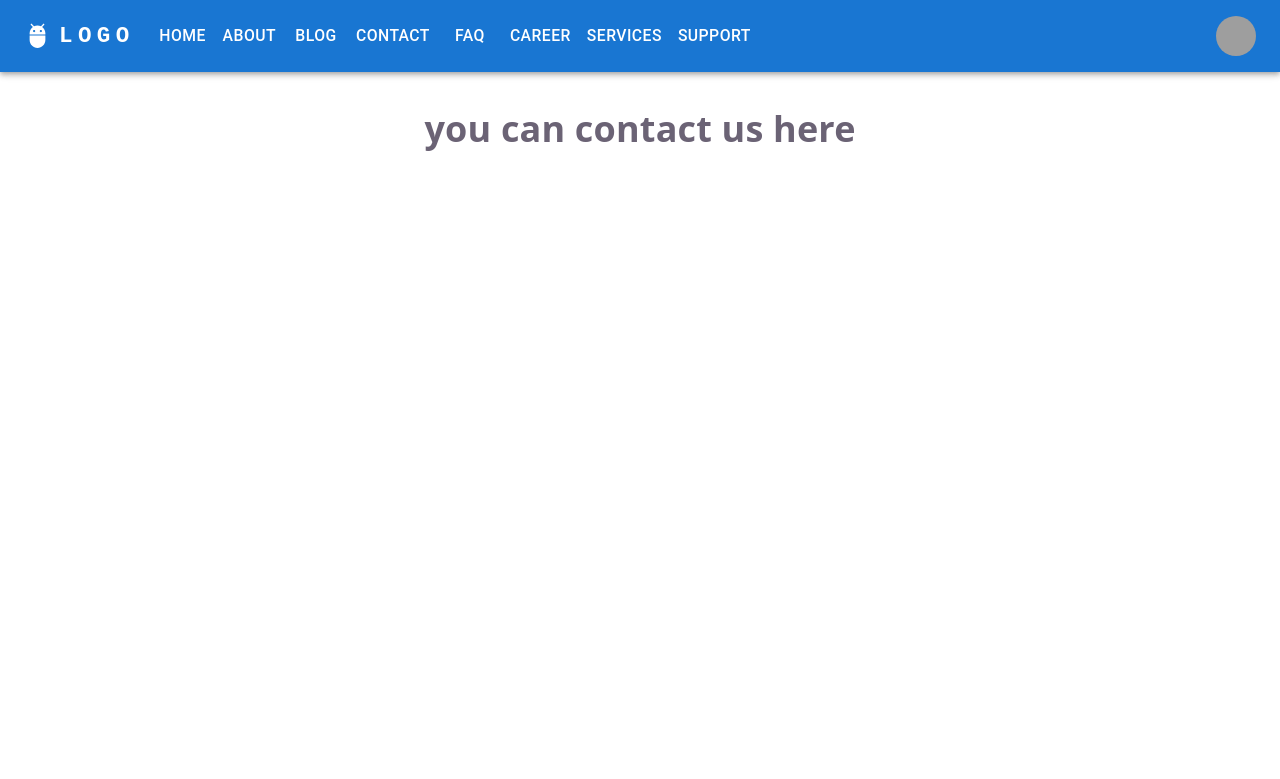
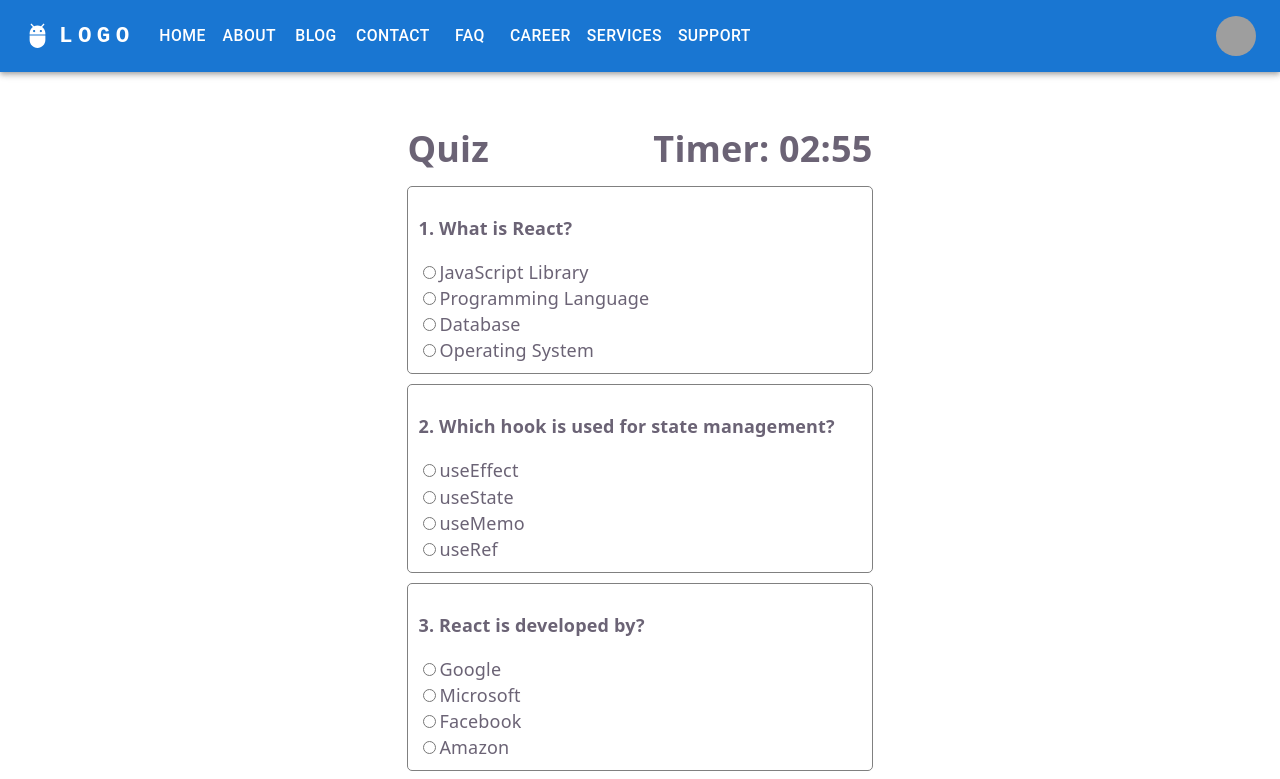
Before and after one commit to rashid-husain/sample-applications, a React (Vite) app: page /contact in a window 1280 px wide. Shown: the top 779 px of the page. Built offline with nearby package versions, Linux system fonts and the light colour scheme; grey boxes are pictures that could not be loaded.

Commit message:
worked on quiz implementation

```diff
--- /dev/null
+++ b/src/pages/constant/questions.constant.jsx
@@ -0,0 +1,114 @@
+const questions = [
+    {
+        id: 1,
+        question: "What is React?",
+        options: [
+            "JavaScript Library",
+            "Programming Language",
+            "Database",
+            "Operating System"
+        ],
+        answer: "JavaScript Library"
+    },
+    {
+        id: 2,
+        question: "Which hook is used for state management?",
+        options: [
+            "useEffect",
+            "useState",
+            "useMemo",
+            "useRef"
+        ],
+        answer: "useState"
+    },
+    {
+        id: 3,
+        question: "React is developed by?",
+        options: [
+            "Google",
+            "Microsoft",
+            "Facebook",
+            "Amazon"
+        ],
+        answer: "Facebook"
+    },
+    {
+        id: 4,
+        question: "JSX stands for?",
+        options: [
+            "JavaScript XML",
+            "Java Syntax XML",
+            "JSON XML",
+            "JavaScript Extension"
+        ],
+        answer: "JavaScript XML"
+    },
+    {
+        id: 5,
+        question: "Which hook is used for side effects?",
+        options: [
+            "useState",
+            "useEffect",
+            "useMemo",
+            "useReducer"
+        ],
+        answer: "useEffect"
+    },
+    {
+        id: 6,
+        question: "Which prop is mandatory while rendering list?",
+        options: [
+            "index",
+            "key",
+            "id",
+            "value"
+        ],
+        answer: "key"
+    },
+    {
+        id: 7,
+        question: "React Components start with?",
+        options: [
+            "Capital Letter",
+            "Small Letter",
+            "Number",
+            "Symbol"
+        ],
+        answer: "Capital Letter"
+    },
+    {
+        id: 8,
+        question: "React follows?",
+        options: [
+            "MVC",
+            "Component Based Architecture",
+            "Monolithic",
+            "Layered"
+        ],
+        answer: "Component Based Architecture"
+    },
+    {
+        id: 9,
+        question: "Which command creates React app?",
+        options: [
+            "npx create-react-app",
+            "npm react",
+            "npm install react",
+            "react new"
+        ],
+        answer: "npx create-react-app"
+    },
+    {
+        id: 10,
+        question: "React Router hook is?",
+        options: [
+            "useNavigate",
+            "useHistory",
+            "navigate",
+            "useRoute"
+        ],
+        answer: "useNavigate"
+    }
+];
+
+export default questions;
--- a/src/pages/contact.jsx
+++ b/src/pages/contact.jsx
@@ -1,7 +1,94 @@
-const Contact=()=>{
+import React, { useState, useEffect } from 'react';
+import questions from './constant/questions.constant';
+
+
+const Contact = () => {
+
+    const [questionsSet, setQuestionsSet] = useState(questions);
+    const [selectedOptions, setSelectedOptions] = useState({});
+    const [isSubmitted, setIsSubmitted] = useState(false);
+    const [second, setSecond] = useState(60);
+    const [minute, setMinute] = useState(2);
+    const [showWarningAlert, setShowWarningAlert] = useState(false);
+
+    useEffect(() => {
+        const timer = setTimeout(() => {
+            setSecond(prevSecond => prevSecond - 1);
+            if (second === 0) {
+                setMinute(prevMinute => prevMinute - 1);
+                setSecond(59);
+            }
+
+            if(minute === 2 && second === 0) {
+                setShowWarningAlert(true);
+            }
+
+        }, 1000);
+
+        return () => clearTimeout(timer);
+    }, [second, minute]);
+
+    const handleQuizSubmit = () => {
+        setIsSubmitted(true);
+    }
+
+    const handleOptionChange = (questionId, option) => {
+        setSelectedOptions(prev => ({ ...prev, [questionId]: option }));
+    }
+
+
+
     return(
         <>
-        <h1>you can contact us here</h1>
+            <div style={{ display: 'flex', gap: '10px', marginTop: '20px', flexDirection: 'row', justifyContent: 'space-between' }}>
+                <h1>Quiz</h1>
+                <h1>Timer: {minute < 10 ? `0${minute}` : minute}:{second < 10 ? `0${second}` : second}</h1>
+                {
+                    showWarningAlert && <h5 style={{ color: "#ff4d4d" }}>Your Time is going to run out!</h5>
+                }
+            </div>
+            <div>
+                {questionsSet.map((item, index) => (
+                    <div key={item.id} style={{border: '1px solid gray', borderRadius: '5px', padding: '10px', marginBottom: '10px'}}>
+                        <p style={{ fontWeight: 'bold', display: 'block' }}>{index + 1}. {item.question}</p>
+
+                        <div>
+                            {item.options.map((option, optionIndex) => (
+                                <div key={optionIndex}>
+                                    <input type="radio"
+                                        name={`question-${item.id}`}
+                                        value={option}
+                                        onChange={() => handleOptionChange(item.id, option)}
+                                    />
+                                    <label>{option}</label>
+                                </div>
+                            ))}
+                        </div>
+                    </div>
+                ))}
+
+                <div>
+                    <button onClick={handleQuizSubmit}>
+                     Submit
+                    </button>
+                </div>
+
+                {
+                    isSubmitted && (
+                    <div>
+                        <h2>Results</h2>
+                        <p> Total Selected Answers: {Object.keys(selectedOptions).length} </p>
+                        <p> Correct Answers: {Object.keys(selectedOptions).filter(key => selectedOptions[key] === questionsSet.find(q => q.id === parseInt(key)).answer).length} </p>
+                        <p> Incorrect Answers: {Object.keys(selectedOptions).filter(key => selectedOptions[key] !== questionsSet.find(q => q.id === parseInt(key)).answer).length} </p>
+                        <p> Unanswered Questions: {questionsSet.length - Object.keys(selectedOptions).length} </p>
+                        <p> Total Questions: {questionsSet.length} </p>
+                        <p> Result Status: {Object.keys(selectedOptions).length === questionsSet.length ? "Completed" : "In Progress"} </p>
+                        <p> Score: {Object.keys(selectedOptions).filter(key => selectedOptions[key] === questionsSet.find(q => q.id === parseInt(key)).answer).length} / {questionsSet.length} </p>
+                    </div>
+                    )
+                }
+
+            </div>
         </>
     )
 }
```
